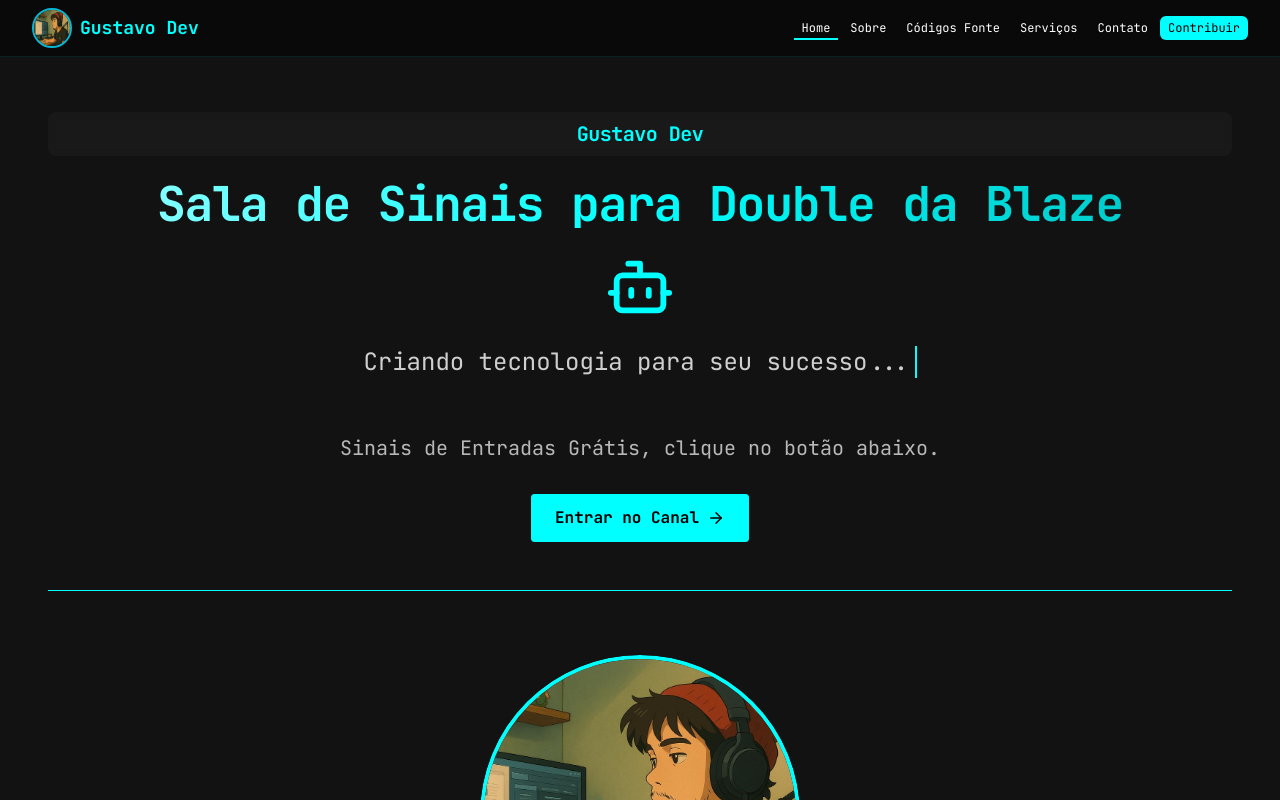
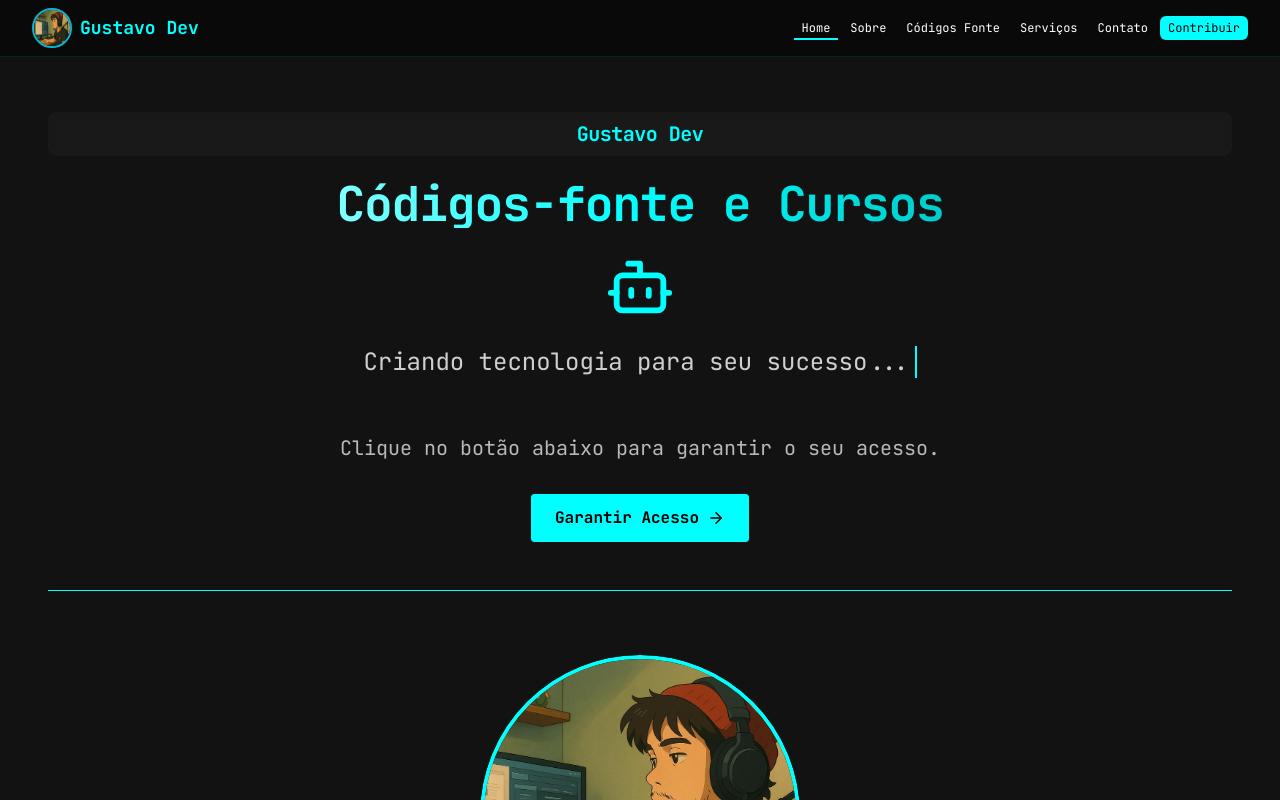
Before and after one commit to eugustas/new-site, a React (Vite) app in the folder meu-site-main/: page / in a window 1280 px wide. Shown: the top 800 px of the page. Built offline with nearby package versions, Linux system fonts and the light colour scheme.

Commit message:
HeroSection.tsx

```diff
--- a/meu-site-main/src/components/home/HeroSection.tsx
+++ b/meu-site-main/src/components/home/HeroSection.tsx
@@ -17,7 +17,7 @@ const HeroSection: React.FC = () => {
         {/* Main Content */}
         <div className="flex flex-col items-center justify-center text-center">
           <h1 className="text-4xl md:text-6xl lg:text-5xl font-bold mb-6 text-gradient">
-            Sala de Sinais para Double da Blaze
+            Códigos-fonte e Cursos
           </h1>
 
           {/* Added Bot Icon */}
@@ -39,16 +39,16 @@ const HeroSection: React.FC = () => {
 
 
           <p className="text-lg md:text-xl text-white/70 max-w-3xl mb-8 leading-relaxed">
-            Sinais de Entradas Grátis, clique no botão abaixo.
+            Clique no botão abaixo para garantir o seu acesso.
           </p>
 
           <a
-            href="https://t.me/+XGlaHEgSahswMWFh"
+            href="linkbio.co/gustabusiness"
             target="_blank"
             rel="noopener noreferrer"
             className="btn-primary group flex items-center gap-2 animate-pulse-cyan"
           >
-            <span>Entrar no Canal</span>
+            <span>Garantir Acesso</span>
             <ArrowRight className="transition-transform duration-300 group-hover:translate-x-1" size={18} />
           </a>
         </div>
```
